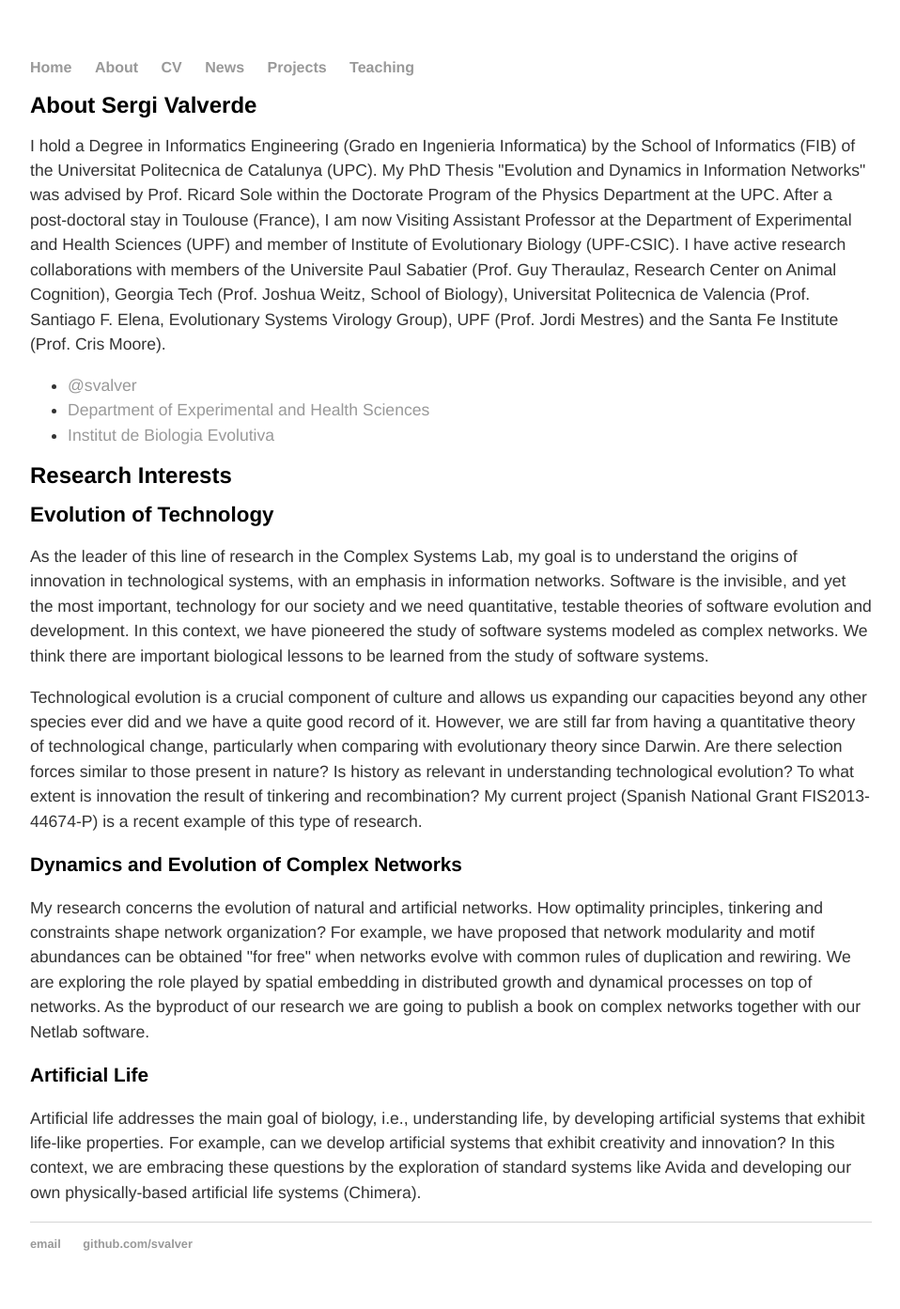
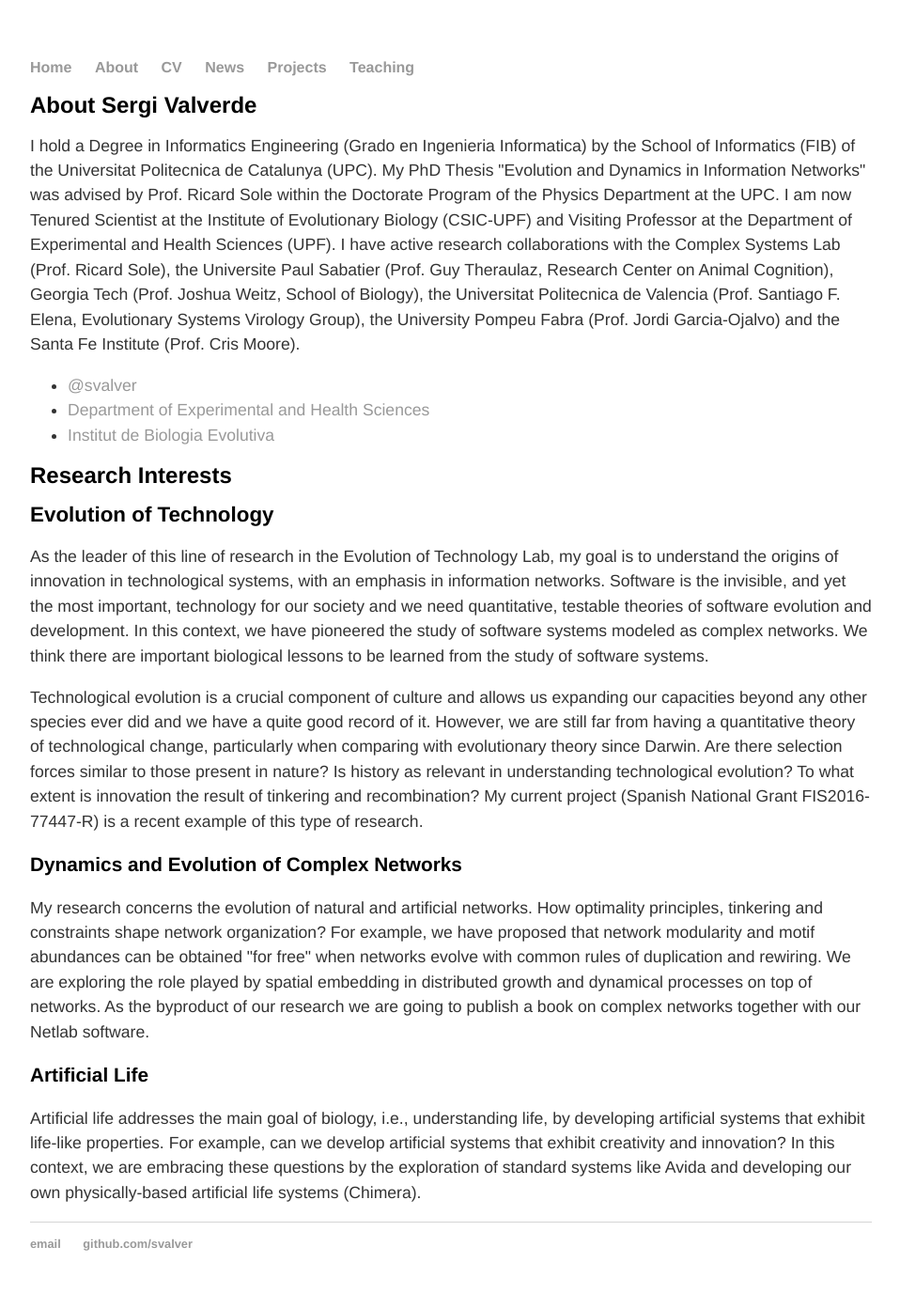
Before and after one commit to svalver/svalver.github.io, a Jekyll site: the page built from about/index.html, in a window 1280 px wide. Shown: the whole page at 94% size, without its empty margins (160-1118 px from the left). Built offline with Jekyll 4.4.1, drawn with Linux system fonts in a browser that asks for light colours.

Commit message:
Update website
Update the 'About me' page.

```diff
--- a/about/index.html
+++ b/about/index.html
@@ -8,14 +8,9 @@ title: About Sergi Valverde
 I hold a Degree in Informatics Engineering (Grado en Ingenieria Informatica) by the School
  of Informatics (FIB) of the Universitat Politecnica de Catalunya (UPC). My PhD Thesis
  "Evolution and Dynamics in Information Networks" was advised by Prof. Ricard Sole within
- the Doctorate Program of the Physics Department at the UPC. After a post-doctoral stay
- in Toulouse (France), I am now Visiting Assistant Professor at the Department of
- Experimental and Health Sciences (UPF) and member of Institute of Evolutionary
- Biology (UPF-CSIC).   I have active research collaborations with members of the
- Universite Paul Sabatier (Prof. Guy Theraulaz, Research Center on Animal Cognition),
- Georgia Tech (Prof. Joshua Weitz, School of Biology), Universitat Politecnica de Valencia
- (Prof. Santiago F. Elena, Evolutionary Systems Virology Group), UPF (Prof. Jordi Mestres)
- and the Santa Fe Institute (Prof. Cris Moore).
+ the Doctorate Program of the Physics Department at the UPC. I am now Tenured Scientist at the Institute of Evolutionary Biology (CSIC-UPF) and Visiting Professor at the Department of
+ Experimental and Health Sciences (UPF). I have active research collaborations with the Complex Systems Lab (Prof. Ricard Sole), the
+ Universite Paul Sabatier (Prof. Guy Theraulaz, Research Center on Animal Cognition),  Georgia Tech (Prof. Joshua Weitz, School of Biology), the Universitat Politecnica de Valencia  (Prof. Santiago F. Elena, Evolutionary Systems Virology Group), the University Pompeu Fabra (Prof. Jordi Garcia-Ojalvo) and the Santa Fe Institute (Prof. Cris Moore).
 </p>
 <ul class="contacts">
 		<li><a href="https://twitter.com/svalver">@svalver</a></li>
@@ -27,7 +22,7 @@ I hold a Degree in Informatics Engineering (Grado en Ingenieria Informatica) by
 
 <h2>Evolution of Technology</h2>
 <p>
-As the leader of this line of research in the Complex Systems Lab, my goal is to
+As the leader of this line of research in the Evolution of Technology Lab, my goal is to
 understand the origins of innovation in technological systems, with an emphasis
 in information networks. Software is the invisible, and yet the most important,
 technology for our society and we need quantitative, testable theories of software
@@ -44,7 +39,7 @@ particularly when comparing with evolutionary theory since Darwin. Are there
 selection forces similar to those present in nature? Is history as relevant in
 understanding technological evolution? To what extent is innovation the result
 of tinkering and recombination? My current project
-(Spanish National Grant FIS2013-44674-P) is a recent example of this type of research.
+(Spanish National Grant FIS2016-77447-R) is a recent example of this type of research.
 </p>
 
 <h3>Dynamics and Evolution of Complex Networks</h3>
--- a/index.html
+++ b/index.html
@@ -20,13 +20,13 @@ img {
 
 <h2>Welcome</h2>
 
-<p> The goal of the Evolution of Technology Lab (ETL) is to develop an evolutionary theory of technological complexity.  We have many empirical (often anecdotical) studies about technological systems. But there is no established consensus about what technology is and how it develops. In the past, we have compared the evolution of natural and artificial systems, in the search of universal principles. An striking possibility is that the evolution of technology is not different (in their fundamental processes) from other systems, and thus providing a reliable empirical system for testing general hypotheses. What is the role played by emergence, constraints and environmental fluctuations in the origin of natural and artificial innovations? </p>
+<p> The goal of the Evolution of Technology Lab (ETL) is to develop an evolutionary theory of technological complexity.  We have many empirical (often anecdotical) studies about technological systems. But there is no established consensus about what technology is and how it develops. In the search of universal principles, we have compared the evolution of natural and artificial systems. An striking possibility is that the evolution of technology is not different (in their fundamental processes) from other systems, and thus providing a reliable empirical system for testing general hypotheses. What is the role played by emergence, convergence and environmental fluctuations in the origin of natural and artificial innovations? </p>
 
 <p><img src = "images/phylogeny_morphospace.png"/></p>
 
-    <p>Our lab uses different approaches to extend evolutionary theory beyond the original domain of biology.  This effort depends on both empirical analysis and theoretical modelling. Technology provides a rich fossil record of inventions.  An unique approach of our lab is the complex networks perspective of the evolution of technology, which we have developed over the years (see our review paper <a href="http://rstb.royalsocietypublishing.org/content/371/1701/20150450">here</a>). In adddition, we develop systematic ways to recollect and analyse this multi-scale phenomena.  </p>
+    <p>Our lab uses different approaches to extend evolutionary theory beyond the original domain of biology.  This effort depends on both empirical analysis and theoretical modelling.  An unique approach of our lab is the complex networks perspective of the evolution of technology, which we have developed over the years (see our review paper <a href="http://rstb.royalsocietypublishing.org/content/371/1701/20150450">here</a>). We also develop systematic ways to recollect and analyse the rich fossil record of inventions. </p>
 
-<p><img src = "images/sergi_valverde.png"/> About the PI: Dr. Sergi Valverde is a Tenured Scientist at the Institute of Evolutionary Biology (CSIC).  He is also Visiting Professor at the degree of Biomedical Engineering of the Universitat Pompeu Fabra (UPF), Fellow of the European Center for Living Technology (ECLT) and long-time collaborator of the Complex Systems Lab.</p>
+<p><img src = "images/sergi_valverde.png"/> <strong>About the PI:</strong> Dr. Sergi Valverde is a Tenured Scientist at the Institute of Evolutionary Biology (CSIC).  He is also Visiting Professor at the degree of Biomedical Engineering of the Universitat Pompeu Fabra (UPF), Fellow of the European Center for Living Technology (ECLT) and long-time collaborator of the Complex Systems Lab.</p>
 
 <p>
 Keywords: Evolution, Technology, Complex Systems, Network Science, Artificial Intelligence.
```
Also changed, not shown: 1 other file.
